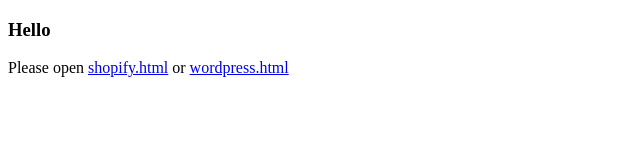
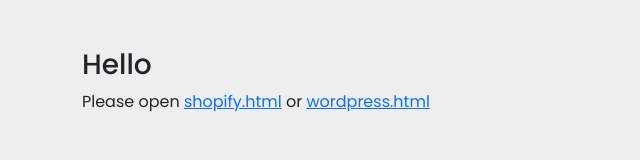
Before and after one commit to Anand80133/snipshot, a plain HTML site: page index.html in a window 1280 px wide. Shown: the whole page, without its empty margins (0-640 px from the left). Drawn offline with Linux system fonts and the light colour scheme.

Commit message:
Update index.html

```diff
--- a/index.html
+++ b/index.html
@@ -4,6 +4,13 @@
   <meta charset="UTF-8">
   <meta name="viewport" content="width=device-width, initial-scale=1.0">
   <title>Snipshot Anand Webpage</title>
+
+  <link href="./bootstrap.min.css" rel="stylesheet">
+    <link href="./style.css" rel="stylesheet">
+    <link href="./prism.css" rel="stylesheet">
+    <link href="./line-number.css" rel="stylesheet">
+    <script src="./prism.js"></script>
+    <script src="./line-number.js"></script>
 </head>
 <body>
 
```
